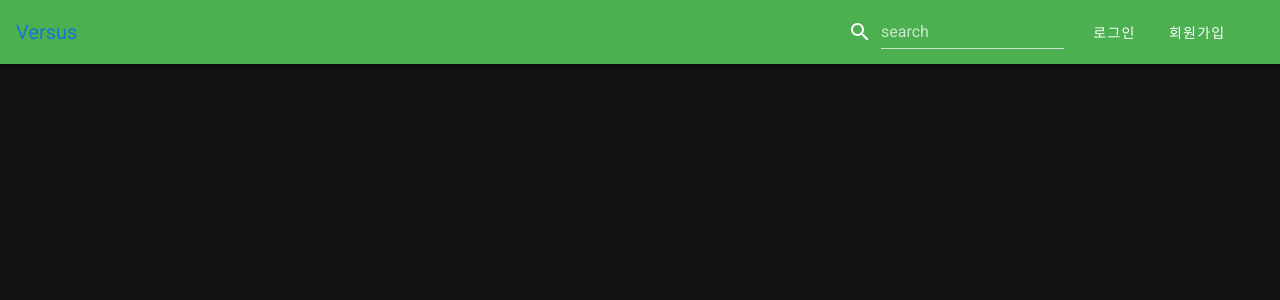
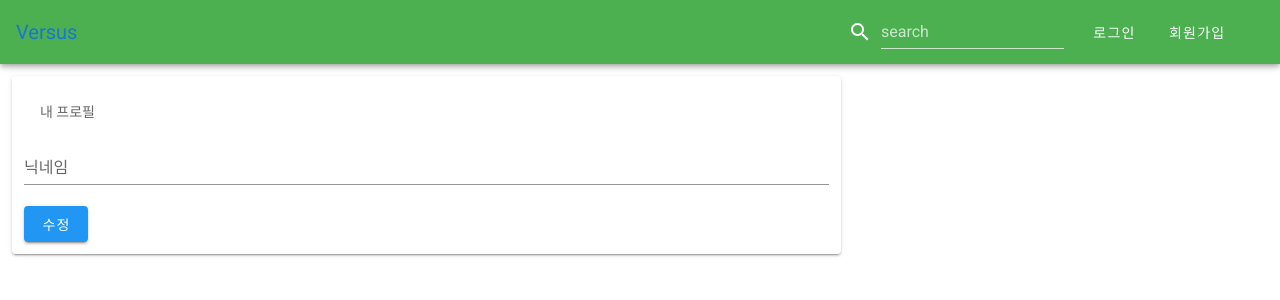
Before and after one commit to minjae2271/VS, a Nuxt app: page /profile in a window 1280 px wide. Shown: the top 300 px of the page. Built offline with nearby package versions, Linux system fonts and the light colour scheme.

Commit message:
oh profile

```diff
--- a/layouts/default.vue
+++ b/layouts/default.vue
@@ -26,17 +26,23 @@
           </v-container>
           <v-container
             v-else
-            :style="{ display: 'flex', alignItems: 'center' }"
+            :style="{ display: 'flex', alignItems: 'center', width: '200px' }"
           >
-            <div>{{ me.nickname }}님, 반가워요.</div>
+            <v-btn
+              text
+              nuxt
+              to="/profile"
+              :style="{ display: 'flex', alignItems: 'center' }"
+            >
+              <div>프로필</div>
+            </v-btn>
             <v-btn text @click="logOut">
-              로그아웃
+              <div>로그아웃</div>
             </v-btn>
           </v-container>
         </v-toolbar-items>
       </v-toolbar>
       <v-row no-gutters>
-        <v-col cols="12" md="4"> </v-col>
         <v-col cols="12" md="8">
           <nuxt />
         </v-col>
--- a/nuxt.config.js
+++ b/nuxt.config.js
@@ -1,30 +1,26 @@
-import colors from 'vuetify/es5/util/colors'
+import colors from "vuetify/es5/util/colors";
 
 export default {
   // Global page headers: https://go.nuxtjs.dev/config-head
   head: {
-    titleTemplate: '%s - versusApp',
-    title: 'versusApp',
+    titleTemplate: "%s - versusApp",
+    title: "versusApp",
     htmlAttrs: {
-      lang: 'en'
+      lang: "en"
     },
     meta: [
-      { charset: 'utf-8' },
-      { name: 'viewport', content: 'width=device-width, initial-scale=1' },
-      { hid: 'description', name: 'description', content: '' }
+      { charset: "utf-8" },
+      { name: "viewport", content: "width=device-width, initial-scale=1" },
+      { hid: "description", name: "description", content: "" }
     ],
-    link: [
-      { rel: 'icon', type: 'image/x-icon', href: '/favicon.ico' }
-    ]
+    link: [{ rel: "icon", type: "image/x-icon", href: "/favicon.ico" }]
   },
 
   // Global CSS: https://go.nuxtjs.dev/config-css
-  css: [
-  ],
+  css: [],
 
   // Plugins to run before rendering page: https://go.nuxtjs.dev/config-plugins
-  plugins: [
-  ],
+  plugins: [],
 
   // Auto import components: https://go.nuxtjs.dev/config-components
   components: true,
@@ -32,18 +28,17 @@ export default {
   // Modules for dev and build (recommended): https://go.nuxtjs.dev/config-modules
   buildModules: [
     // https://go.nuxtjs.dev/vuetify
-    '@nuxtjs/vuetify',
+    "@nuxtjs/vuetify"
   ],
 
   // Modules: https://go.nuxtjs.dev/config-modules
-  modules: [
-  ],
+  modules: [],
 
   // Vuetify module configuration: https://go.nuxtjs.dev/config-vuetify
   vuetify: {
-    customVariables: ['~/assets/variables.scss'],
+    customVariables: ["~/assets/variables.scss"],
     theme: {
-      dark: true,
+      dark: false,
       themes: {
         dark: {
           primary: colors.blue.darken2,
@@ -59,6 +54,5 @@ export default {
   },
 
   // Build Configuration: https://go.nuxtjs.dev/config-build
-  build: {
-  }
-}
+  build: {}
+};
--- /dev/null
+++ b/pages/profile.vue
@@ -0,0 +1,109 @@
+<template>
+  <div>
+    <v-container>
+      <v-card style="margin-bottom: 20px">
+        <v-container>
+          <v-subheader>내 프로필</v-subheader>
+          <v-form v-model="valid" @submit.prevent="onChangeNickname">
+            <v-text-field
+              v-model="nickname"
+              label="닉네임"
+              :rules="nicknameRules"
+              required
+            />
+            <v-btn dark color="blue" type="submit">수정</v-btn>
+          </v-form>
+        </v-container>
+      </v-card>
+      <!-- <v-card style="margin-bottom: 20px">
+        <v-container>
+          <v-subheader>팔로잉</v-subheader>
+          <follow-list :users="followingList" :remove="removeFollowing" />
+          <v-btn
+            @click="loadMoreFollowings"
+            v-if="hasMoreFollowing"
+            dark
+            color="blue"
+            style="width: 100%"
+            >더보기</v-btn
+          >
+        </v-container>
+      </v-card> -->
+      <!-- <v-card style="margin-bottom: 20px">
+        <v-container>
+          <v-subheader>팔로워</v-subheader>
+          <follow-list :users="followerList" :remove="removeFollower" />
+          <v-btn
+            @click="loadMoreFollowers"
+            v-if="hasMoreFollower"
+            dark
+            color="blue"
+            style="width: 100%"
+            >더보기</v-btn
+          >
+        </v-container>
+      </v-card>-->
+    </v-container>
+  </div>
+</template>
+
+<script>
+// import FollowList from "~/components/FollowList";
+export default {
+  components: {
+    // FollowList
+  },
+  data() {
+    return {
+      valid: false,
+      nickname: "",
+      nicknameRules: [v => !!v || "닉네임을 입력하세요."]
+    };
+  },
+  computed: {
+    // followerList() {
+    //   return this.$store.state.users.followerList;
+    // },
+    // followingList() {
+    //   return this.$store.state.users.followingList;
+    // },
+    // hasMoreFollowing() {
+    //   return this.$store.state.users.hasMoreFollowing;
+    // },
+    // hasMoreFollower() {
+    //   return this.$store.state.users.hasMoreFollower;
+    // }
+  },
+  head() {
+    return {
+      title: "프로필"
+    };
+  },
+  methods: {
+    // onChangeNickname() {
+    //   this.$store.dispatch("users/changeNickname", {
+    //     nickname: this.nickname
+    //   });
+    // },
+    // removeFollowing(id) {
+    //   this.$store.dispatch("users/removeFollowing", { id });
+    // },
+    // removeFollower(id) {
+    //   this.$store.dispatch("users/removeFollower", { id });
+    // },
+    // loadMoreFollowings() {
+    //   this.$store.dispatch("users/loadFollowings");
+    // },
+    // loadMoreFollowers() {
+    //   this.$store.dispatch("users/loadFollowers");
+    // }
+  }
+  // middleware: "authenticated"
+  // fetch({ store }) {
+  //   store.dispatch("users/loadFollowers");
+  //   store.dispatch("users/loadFollowings");
+  // }
+};
+</script>
+
+<style scoped></style>
```
Also changed, not shown: layouts/README.md (deleted), pages/README.md (deleted), store/README.md (deleted).
